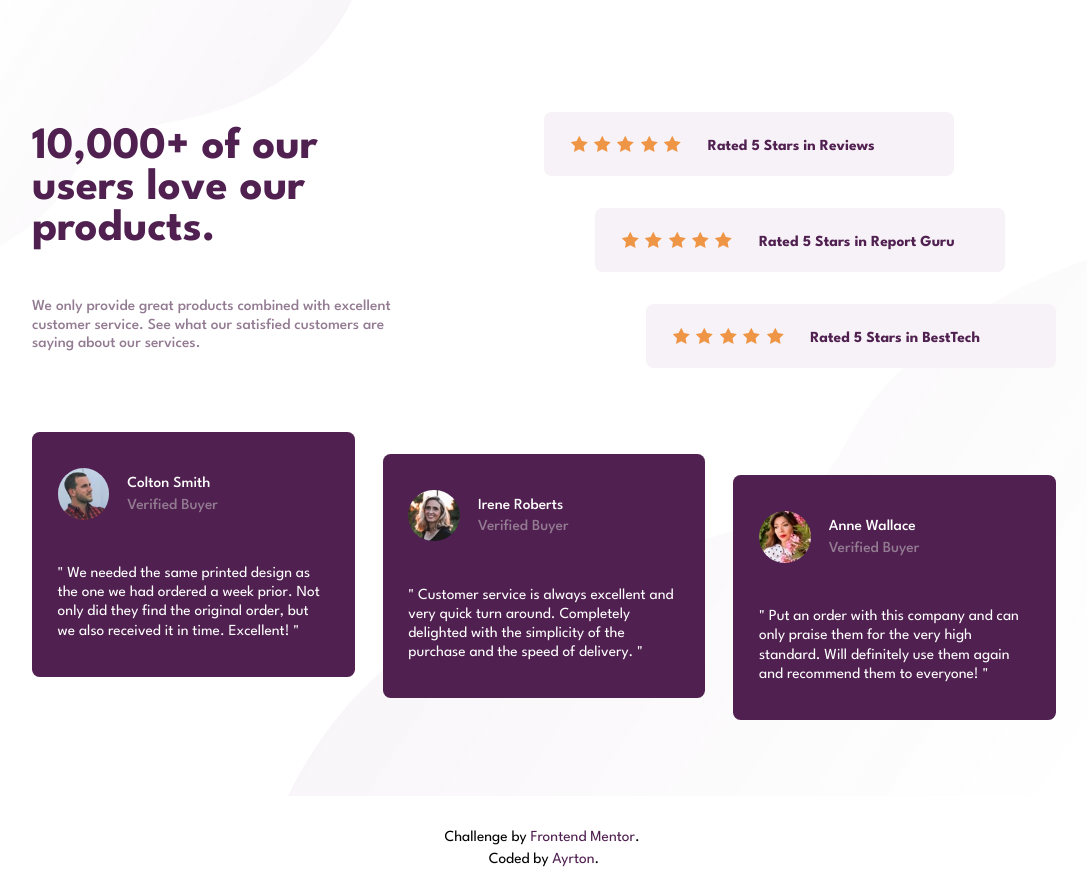
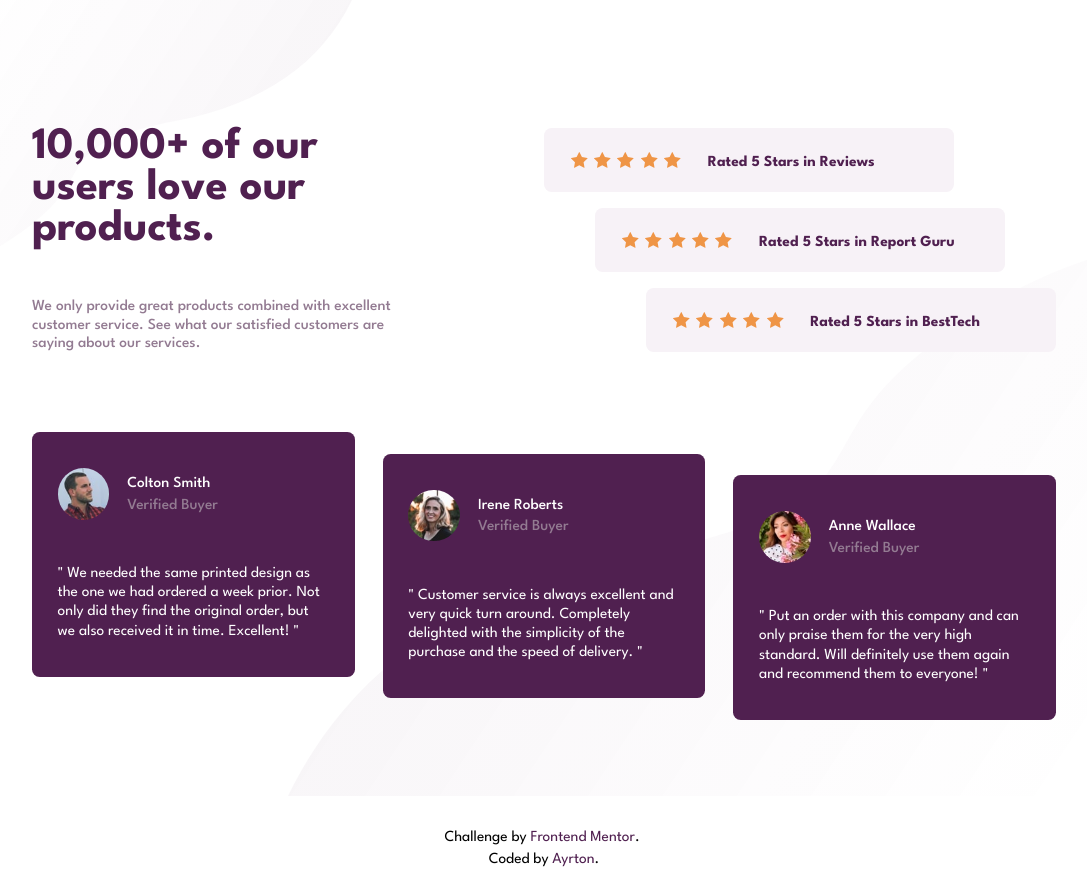
Before and after one commit to ayrtton/social-proof-section, a React (Vite) app: page / in a window 1280 px wide. Shown: the whole page, without its empty margins (96-1183 px from the left). Built offline with nearby package versions, Linux system fonts and the light colour scheme.

Commit message:
Fix the spacing between the ratings

```diff
--- a/src/assets/css/main.css
+++ b/src/assets/css/main.css
@@ -192,8 +192,9 @@ main .service-presentation__ratings {
   height: auto;
   width: 50%;
   flex-direction: column;
-  justify-content: space-evenly;
+  justify-content: center;
   align-items: normal;
+  gap: 2vh;
 }
 main .service-presentation__rating {
   display: flex;
--- a/src/assets/sass/main.scss
+++ b/src/assets/sass/main.scss
@@ -30,7 +30,8 @@ main {
         }
 
         &__ratings {
-            @include flexbox(auto, 50%, column, space-evenly);
+            @include flexbox(auto, 50%, column, center);
+            gap: 2vh;
         }
 
         &__rating {
```
Also changed, not shown: 1 other file (tests, documents, lock files or other folders).
